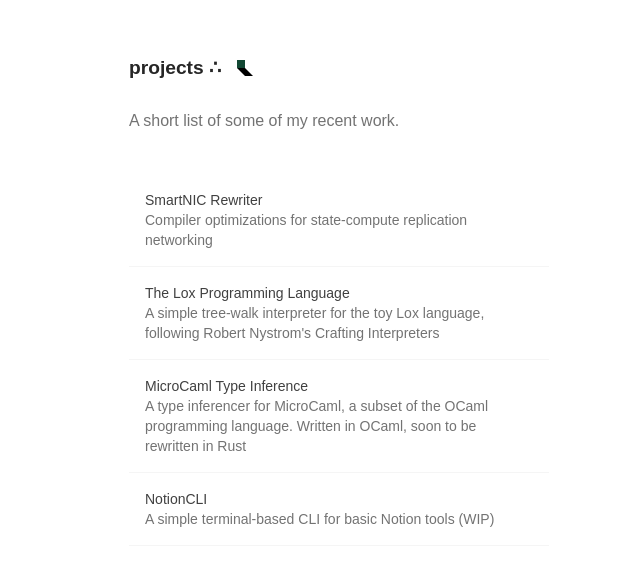
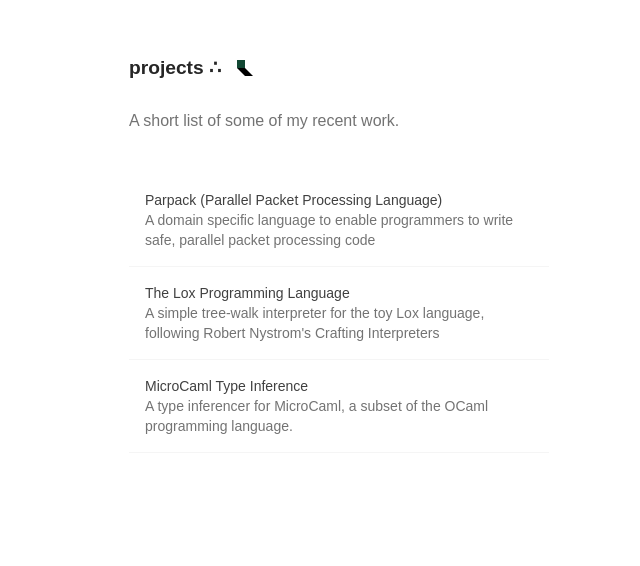
Before and after one commit to bzhanggg/bzhanggg.github.io, a SvelteKit app: page /projects in a window 1280 px wide. Shown: the part 128-694 px from the top of the page, without its empty margins (207-847 px from the left). Built offline with nearby package versions, Linux system fonts and the light colour scheme.

Commit message:
update projects page

```diff
--- a/src/routes/projects/+page.svelte
+++ b/src/routes/projects/+page.svelte
@@ -18,8 +18,8 @@
 
 	<a class="project-item" href="https://github.com/bzhanggg/smartnic-rewriter">
 		<div class="project-text">
-			<h3>SmartNIC Rewriter</h3>
-			<p>Compiler optimizations for state-compute replication networking</p>
+			<h3>Parpack (Parallel Packet Processing Language)</h3>
+			<p>A domain specific language to enable programmers to write safe, parallel packet processing code</p>
 		</div>
 	</a>
 	<a class="project-item" href="https://github.com/bzhanggg/jlox">
@@ -31,13 +31,7 @@
   <a class="project-item" href="https://github.com/bzhanggg/cs515_project1">
 		<div class="project-text">
 			<h3>MicroCaml Type Inference</h3>
-			<p>A type inferencer for MicroCaml, a subset of the OCaml programming language. Written in OCaml, soon to be rewritten in Rust</p>
-		</div>
-	</a>
-	<a class="project-item" href="https://github.com/bzhanggg">
-		<div class="project-text">
-			<h3>NotionCLI</h3>
-			<p>A simple terminal-based CLI for basic Notion tools (WIP)</p>
+			<p>A type inferencer for MicroCaml, a subset of the OCaml programming language.</p>
 		</div>
 	</a>
 </div>
```
